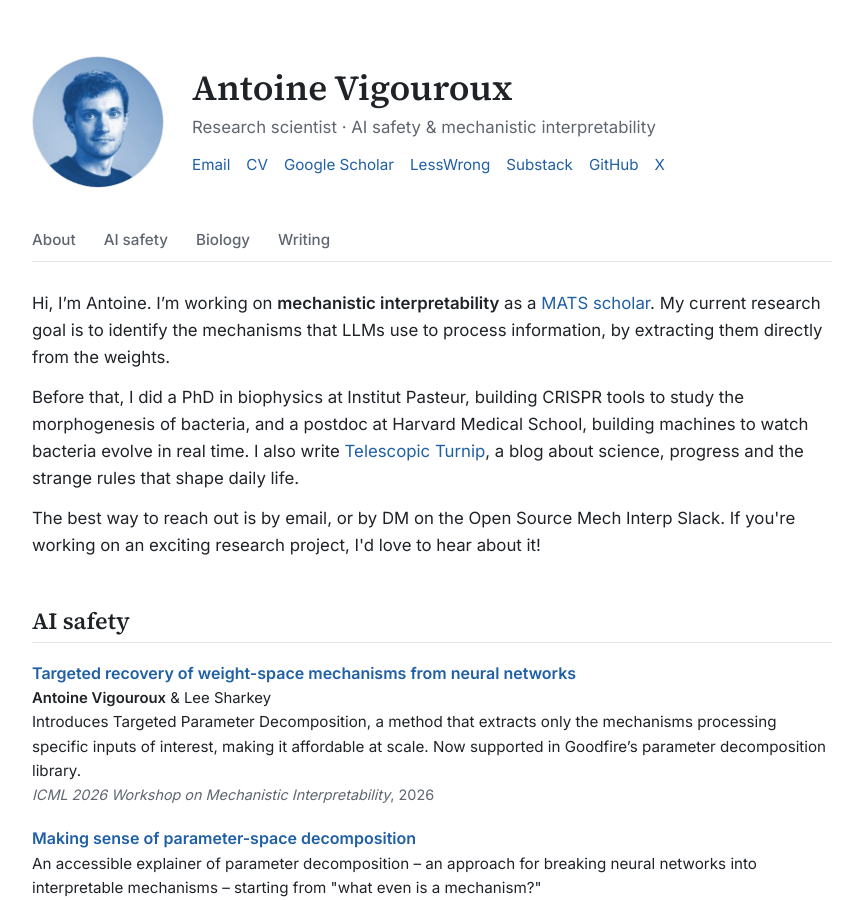
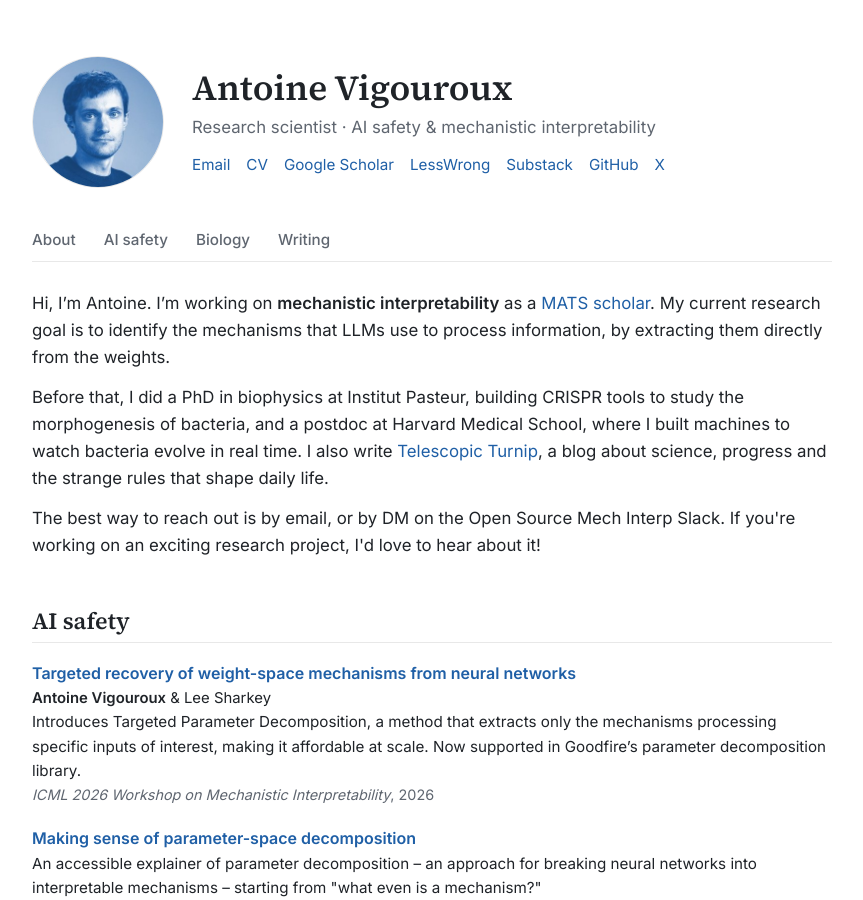
Before and after one commit to Antovigo/Antovigo.github.io, a Jekyll site: the page built from index.html, in a window 1280 px wide and 900 px high. Shown: the whole window, without its empty margins (208-1071 px from the left). Built offline with Jekyll 4.4.1, drawn with Linux system fonts in a browser that asks for light colours.

Commit message:
Reword postdoc sentence in About
Co-Authored-By: Claude Opus 5.5 <noreply@anthropic.com>

```diff
--- a/index.html
+++ b/index.html
@@ -32,7 +32,7 @@ image: /assets/img/headshot.jpg
   </p>
   <p>
     Before that, I did a PhD in biophysics at Institut Pasteur, building CRISPR tools
-    to study the morphogenesis of bacteria, and a postdoc at Harvard Medical School, building machines to watch bacteria evolve in real time.
+    to study the morphogenesis of bacteria, and a postdoc at Harvard Medical School, where I built machines to watch bacteria evolve in real time.
     I also write <a href="https://malmesbury.substack.com">Telescopic Turnip</a>, a blog about
     science, progress and the strange rules that shape daily life.
   </p>
```
